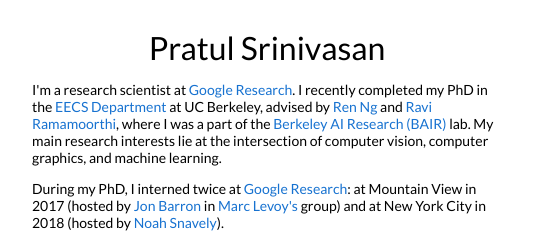
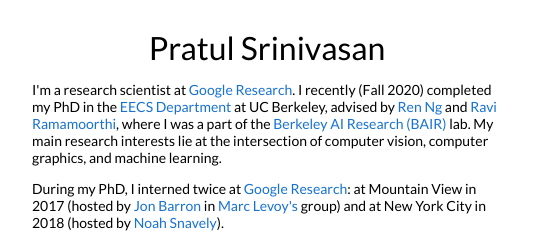
Before and after one commit to pratulsrinivasan/pratulsrinivasan.github.io, a plain HTML site: page index.html in a window 1280 px wide. Shown: the top 242 px of the page, 228-765 px from the left. Drawn offline with Linux system fonts and the light colour scheme; grey boxes are pictures that could not be loaded.

Commit message:
tiny bio update

```diff
--- a/index.html
+++ b/index.html
@@ -155,7 +155,7 @@ background-color: #ffffd0;
           <name>Pratul Srinivasan</name>
         </p>
         <p>
-          I'm a research scientist at <a href="https://research.google/">Google Research</a>. I recently completed my PhD in the <a href="https://eecs.berkeley.edu/">EECS Department</a> at UC Berkeley, advised by <a href="https://www2.eecs.berkeley.edu/Faculty/Homepages/yirenng.html">Ren Ng</a> and <a href="https://cseweb.ucsd.edu/~ravir/">Ravi Ramamoorthi</a>, where I was a part of the <a href="https://bair.berkeley.edu/">Berkeley AI Research (BAIR)</a> lab. My main research interests lie at the intersection of computer vision, computer graphics, and machine learning.
+          I'm a research scientist at <a href="https://research.google/">Google Research</a>. I recently (Fall 2020) completed my PhD in the <a href="https://eecs.berkeley.edu/">EECS Department</a> at UC Berkeley, advised by <a href="https://www2.eecs.berkeley.edu/Faculty/Homepages/yirenng.html">Ren Ng</a> and <a href="https://cseweb.ucsd.edu/~ravir/">Ravi Ramamoorthi</a>, where I was a part of the <a href="https://bair.berkeley.edu/">Berkeley AI Research (BAIR)</a> lab. My main research interests lie at the intersection of computer vision, computer graphics, and machine learning.
         </p>
         <p>
           During my PhD, I interned twice at <a href="https://research.google/">Google Research</a>: at Mountain View in 2017 (hosted by <a href="https://jonbarron.info/">Jon Barron</a> in <a href="http://graphics.stanford.edu/~levoy/">Marc Levoy's</a> group) and at New York City in 2018 (hosted by <a href="https://www.cs.cornell.edu/~snavely/">Noah Snavely</a>).
```
